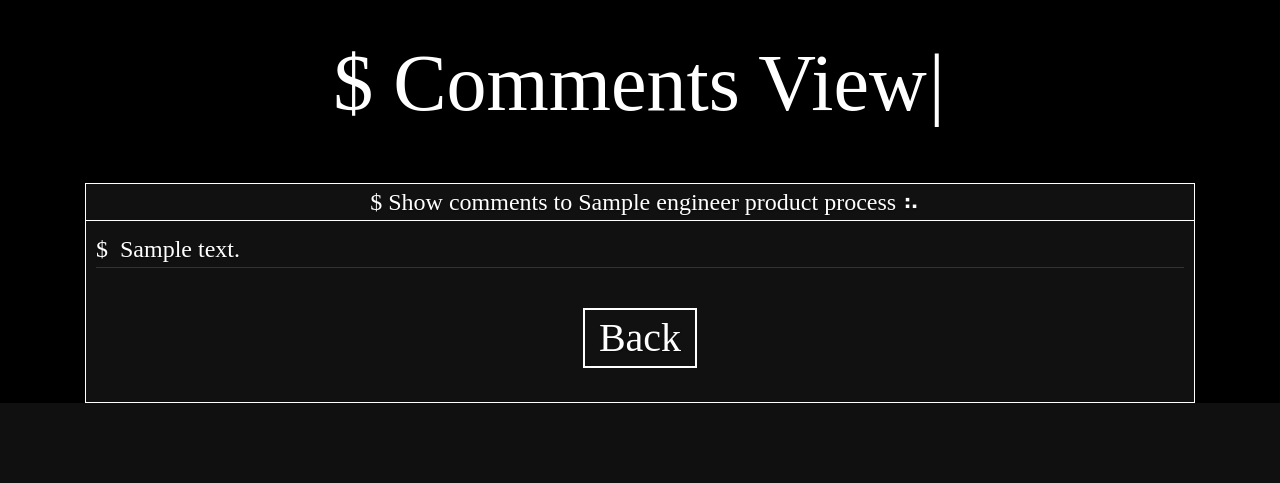
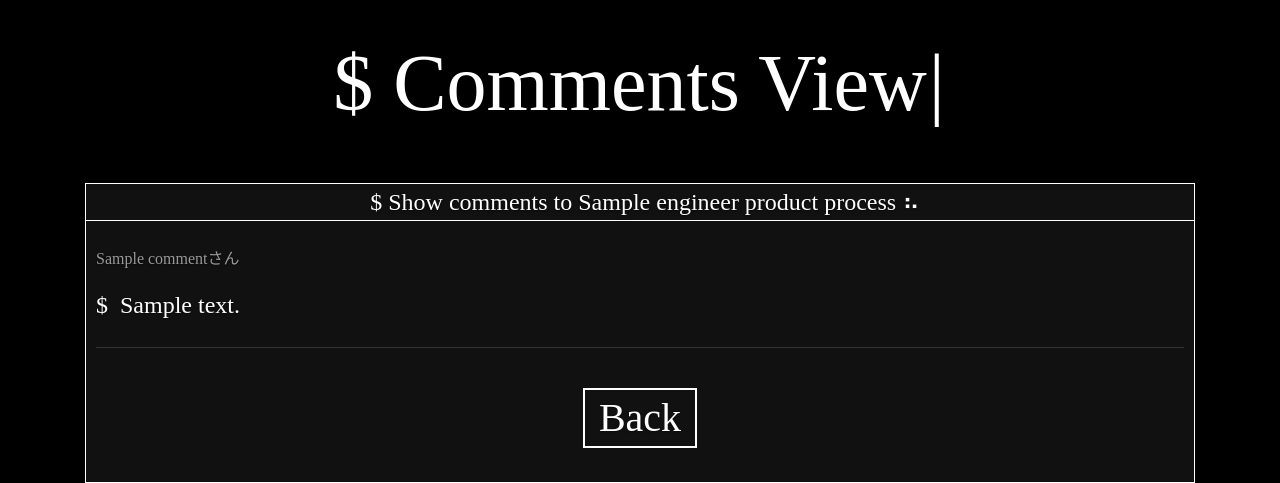
Before and after one commit to kentaiwami/portfolio, a Django app: template portfolio/templates/portfolio/engineer_work_detail.html in a window 1280 px wide. Shown: the part 3019-3502 px from the top of the page. Before the commit the page ends 3422 px from the top, so only its background shows below. Run offline with Django 3.2, Linux system fonts and the light colour scheme; the template is opened without the code that fills it: most values are stand-ins (such as "Sample title", 1, 10 or a date in 2020); grey boxes marked "Sample" are stand-in pictures; form fields are guessed from the names that the template uses; some libraries are stand-ins or nearby versions; some web fonts are replaced.

Commit message:
nameを表示するようにした

```diff
--- a/portfolio/static/portfolio/style.css
+++ b/portfolio/static/portfolio/style.css
@@ -396,6 +396,7 @@ div.console_text_comment {
   position: relative;
   padding-left: 1em;
   border-bottom: 1px solid #333;
+  padding-bottom: 1em;
 }
 
 div.console_text_comment:before {
@@ -403,6 +404,12 @@ div.console_text_comment:before {
   top: 0;
   left: 0;
   content: "$ ";
+}
+
+.console_text_comment_name {
+  padding: 1em 0vmin;
+  color: #999;
+  font-size: 2vmin;
 }
 
 .console_text_link {
--- a/portfolio/templates/portfolio/engineer_work_detail.html
+++ b/portfolio/templates/portfolio/engineer_work_detail.html
@@ -166,6 +166,7 @@
           <div class="console_text">No comment to {{ engineer_product.engineer_product_alphabet_name }}</div>
           {% else %}
           {% for comment in comment_list %}
+          <div class="console_text_comment_name">{{ comment.name }}さん</div>
           <div class="console_text_comment">{{ comment.comment_text }}</div>
           {% endfor %}
           {% endif %}
```
